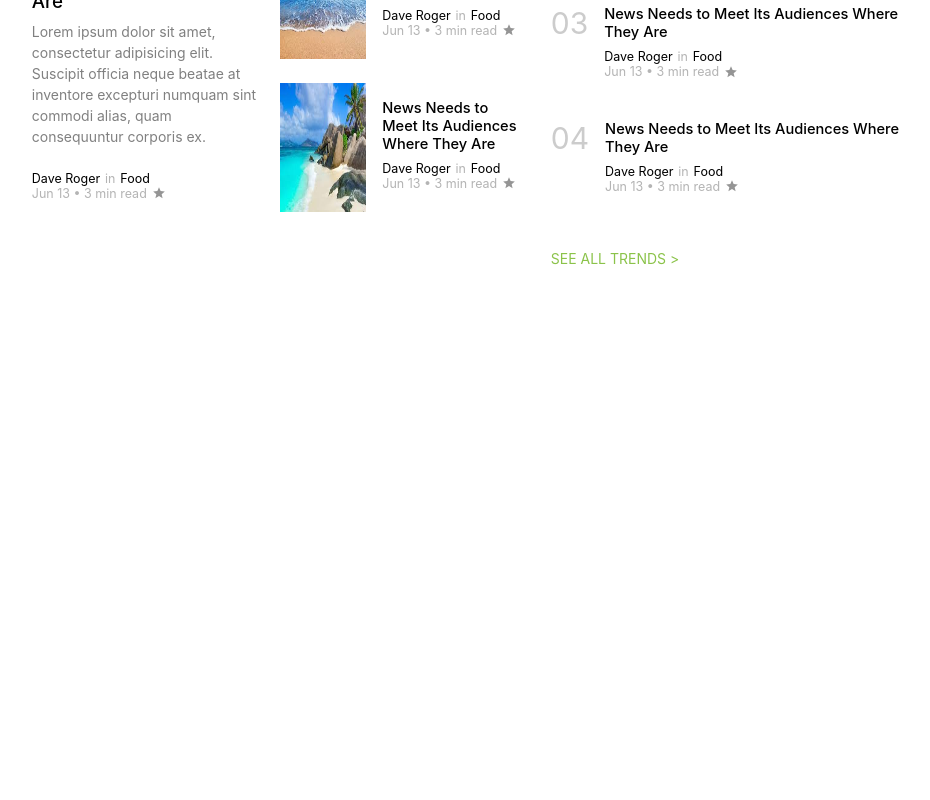
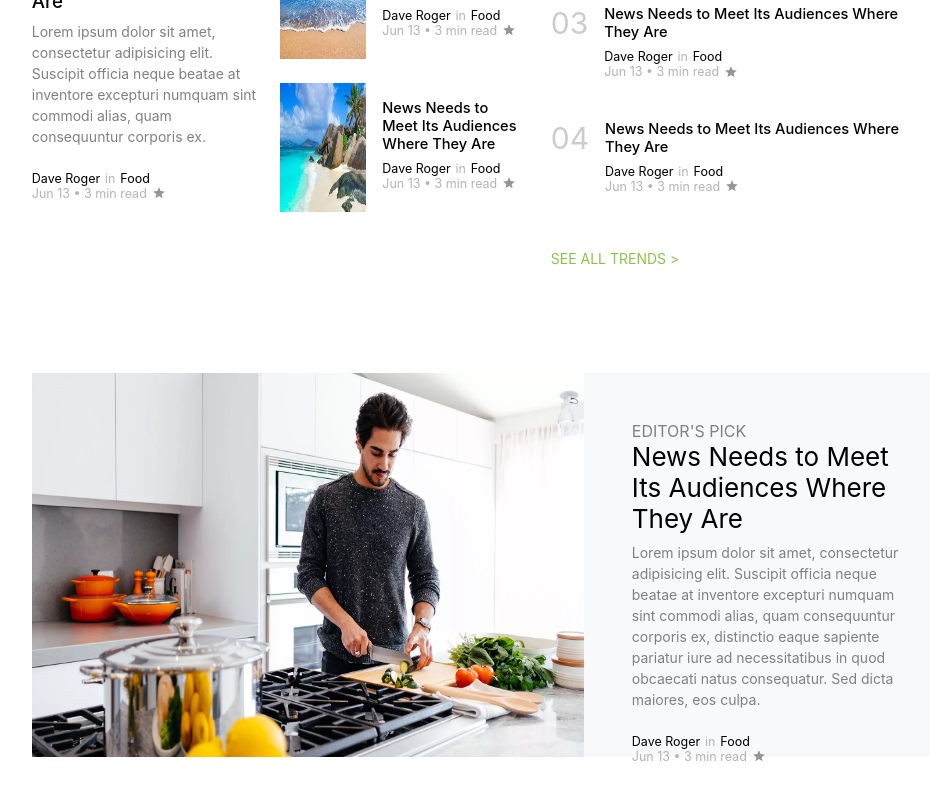
Before and after one commit to ammarmoha37/newspaper, an Angular app: page /home in a window 1280 px wide. Shown: the part 1110-1910 px from the top of the page, without its empty margins (141-1071 px from the left). Before the commit the page ends 1451 px from the top, so only its background shows below. Built offline with nearby package versions, Linux system fonts and the light colour scheme.

Commit message:
special post section design

```diff
--- a/src/app/components/home/home.component.css
+++ b/src/app/components/home/home.component.css
@@ -131,3 +131,39 @@ p {
   font-size: 14px;
   cursor: pointer;
 }
+
+
+.special-post {
+  margin: 5rem 0;
+  width: 100%;
+  height: 24rem;
+  display: flex;
+}
+
+.special-post img {
+  width: 34.5rem;
+  height: 24rem;
+}
+
+.special-post .content-container {
+  background-color: #F8F9FA;
+  padding: 3rem;
+}
+
+.special-post .type {
+  color: #808080;
+  text-transform: uppercase;
+}
+
+.special-post h2 {
+  font-weight: 400;
+  font-size: 26px;
+}
+
+.special-post p {
+  color: #808080;
+  font-size: 14px;
+  line-height: 1.5;
+  font-weight: medium;
+  margin: 0.5rem 0;
+}
--- a/src/app/components/home/home.component.html
+++ b/src/app/components/home/home.component.html
@@ -109,4 +109,23 @@
       <div class="see-all"><a>See All Trends ></a></div>
     </div>
   </div>
+
+  <div class="special-post">
+    <div class="img-container">
+      <img src="../../../../assets/imgs/test.jpg" alt="test image">
+    </div>
+    <div class="content-container">
+      <span class="type">Editor's Pick</span>
+      <h2><a>News Needs to Meet Its Audiences Where They Are</a></h2>
+      <p>Lorem ipsum dolor sit amet, consectetur adipisicing elit. Suscipit officia neque beatae at inventore excepturi numquam sint commodi alias, quam consequuntur corporis ex, distinctio eaque sapiente pariatur iure ad necessitatibus in quod obcaecati natus consequatur. Sed dicta maiores, eos culpa.</p>
+      <div class="post-credit">
+        <span><a>Dave Roger</a> in <a>Food</a></span>
+        <span>Jun 13 • 3 min read
+          <svg xmlns="http://www.w3.org/2000/svg" width="14" height="14" viewBox="0 0 24 24">
+            <path fill="#959595" d="m5.825 21l1.625-7.025L2 9.25l7.2-.625L12 2l2.8 6.625l7.2.625l-5.45 4.725L18.175 21L12 17.275z" />
+          </svg>
+        </span>
+      </div>
+    </div>
+  </div>
 </div>
```
